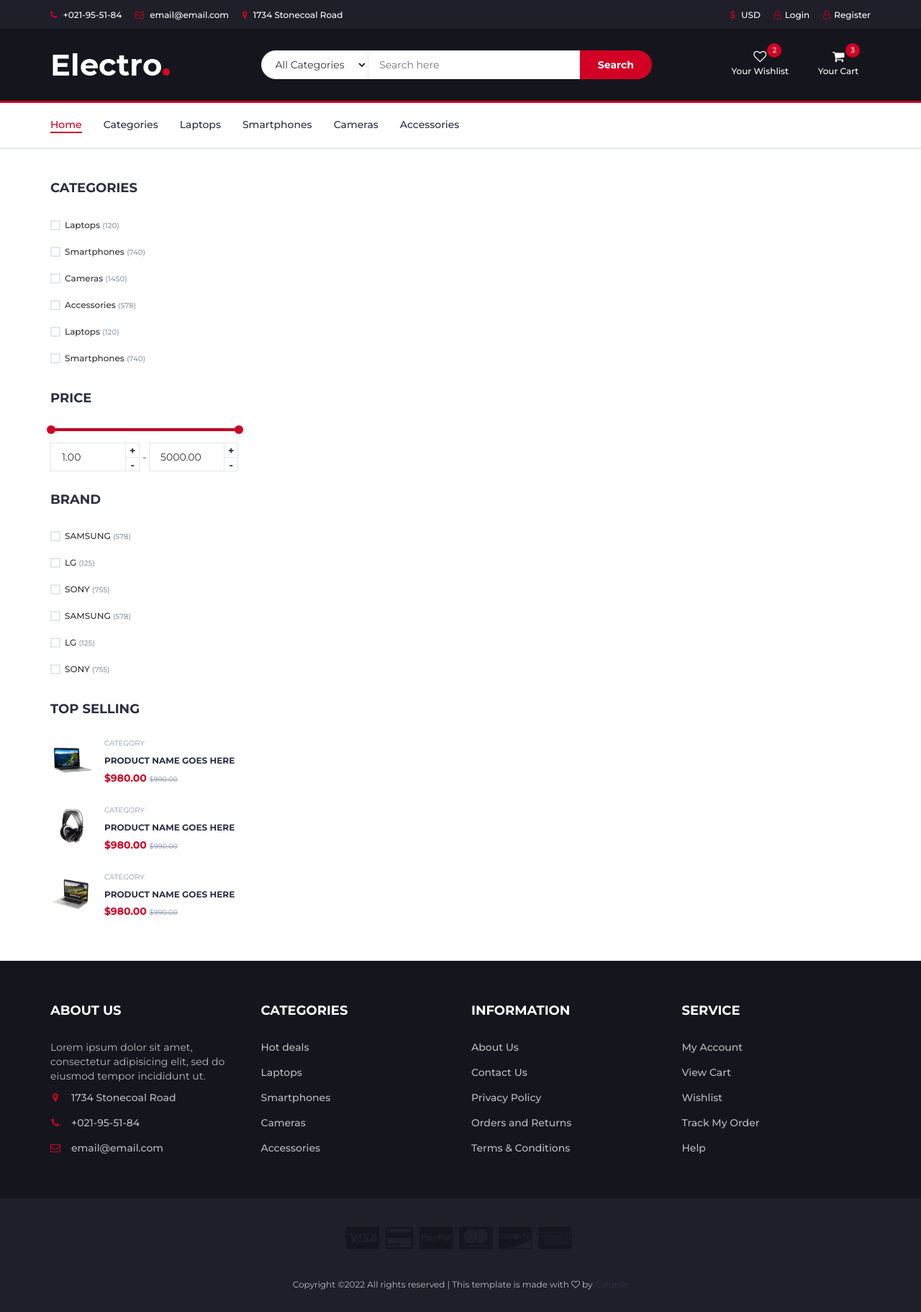
After one commit to StoianBodurov/electro-shop, a Django app: page /store/1 in a window 1280 px wide. The commit adds this page. Shown: the whole page at 72% size. Run offline with Django 4.2, Linux system fonts and the light colour scheme; data that the repository does not hold is empty; some libraries are stand-ins or nearby versions.

Commit message:
Item view by categories

```diff
--- a/electroshop/settings.py
+++ b/electroshop/settings.py
@@ -138,5 +138,5 @@
 MEDIA_ROOT = BASE_DIR / 'media'
 
 AUTH_USER_MODEL = 'accounts.StoreUser'
-LOGOUT_REDIRECT_URL = 'home'
-LOGIN_REDIRECT_URL = 'home'
+LOGOUT_REDIRECT_URL = 'home page'
+LOGIN_REDIRECT_URL = 'home page'
--- a/electroshop/store_app/urls.py
+++ b/electroshop/store_app/urls.py
@@ -1,6 +1,7 @@
 from django.urls import path
 
-from electroshop.store_app.views import LastAddedItemView, CreateItemView, EditItemView, DetailsItemView, DeleteItemView
+from electroshop.store_app.views import LastAddedItemView, CreateItemView, EditItemView, DetailsItemView, \
+    DeleteItemView, ListItemByCategoriesView
 
 urlpatterns = (
     path('', LastAddedItemView.as_view(), name='home page'),
@@ -8,4 +9,5 @@
     path('edit/<int:pk>', EditItemView.as_view(), name='edit item'),
     path('details/<int:pk>', DetailsItemView.as_view(), name='details item'),
     path('delete/<int:pk>', DeleteItemView.as_view(), name='delete item'),
+    path('store/<str:categorie>', ListItemByCategoriesView.as_view(), name='store page'),
 )
--- a/electroshop/store_app/views.py
+++ b/electroshop/store_app/views.py
@@ -18,6 +18,25 @@
 
     def get_queryset(self):
         return Item.objects.all().order_by('-date_added')[:20]
+
+    def get_context_data(self, **kwargs):
+        context = super().get_context_data(**kwargs)
+        context['categories_name'] = self.categories_name
+        return context
+
+
+class ListItemByCategoriesView(ListView):
+    model = Item
+    template_name = 'store/store.html'
+    context_object_name = 'items'
+    paginate_by = 6
+    categories_name = ''
+
+    def get_queryset(self):
+        self.categories_name = self.kwargs['categorie']
+        if self.categories_name == 'all':
+            return Item.objects.order_by('-date_added')
+        return Item.objects.filter(categories=self.categories_name).order_by('-date_added')
 
     def get_context_data(self, **kwargs):
         context = super().get_context_data(**kwargs)
--- a/templates/common/nav.html
+++ b/templates/common/nav.html
@@ -5,12 +5,15 @@
         <div id="responsive-nav">
             <!-- NAV -->
             <ul class="main-nav nav navbar-nav">
-                <li class="active"><a href="#">Home</a></li>
-                <li><a href="#">Categories</a></li>
-                <li><a href="#">Laptops</a></li>
-                <li><a href="#">Smartphones</a></li>
-                <li><a href="#">Cameras</a></li>
-                <li><a href="#">Accessories</a></li>
+                <li class="active"><a href="{% url 'home page' %}">Home</a></li>
+                <li><a href="{% url 'store page' 'all'%}">Categories</a></li>
+                <li><a href="{% url 'store page' 'laptops'%}">Laptops</a></li>
+                <li><a href="{% url 'store page' 'smartphones'%}">Smartphones</a></li>
+                <li><a href="{% url 'store page' 'cameras'%}">Cameras</a></li>
+                <li><a href="{% url 'store page' 'accessories'%}">Accessories</a></li>
+                {% if request.user.is_staff %}
+                    <li><a href="{% url 'create item' %}">Add Item</a></li>
+                {% endif %}
             </ul>
             <!-- /NAV -->
         </div>
--- a/templates/item/item card.html
+++ b/templates/item/item card.html
@@ -10,7 +10,7 @@
     </div>
     <div class="product-body">
         <p class="product-category">{{ item.categories }}</p>
-        <h3 class="product-name"><a href="#">{{ item.brand }} - {{ item.model }}</a></h3>
+        <h3 class="product-name"><a href="{% url 'details item' item.id%}">{{ item.brand }} - {{ item.model }}</a></h3>
         <h4 class="product-price">${{ item.price }}
             {#            <del class="product-old-price">$990.00</del>#}
         </h4>
@@ -30,6 +30,6 @@
         {#        </div>#}
     </div>
     <div class="add-to-cart">
-        <button class="add-to-cart-btn"><i class="fa fa-shopping-cart"></i> add to cart</button>
+        <a href="{% url 'details item' item.id%}"><button class="add-to-cart-btn"><i class="fa fa-shopping-cart"></i>Details</button></a>
     </div>
 </div>
--- /dev/null
+++ b/templates/store/store.html
@@ -0,0 +1,238 @@
+{% extends 'base.html' %}
+{% block content %}
+
+    <div class="section">
+        <!-- container -->
+        <div class="container">
+            <!-- row -->
+            <div class="row">
+                <!-- ASIDE -->
+                <div id="aside" class="col-md-3">
+                    <!-- aside Widget -->
+                    <div class="aside">
+                        <h3 class="aside-title">Categories</h3>
+                        <div class="checkbox-filter">
+
+                            <div class="input-checkbox">
+                                <input type="checkbox" id="category-1">
+                                <label for="category-1">
+                                    <span></span>
+                                    Laptops
+                                    <small>(120)</small>
+                                </label>
+                            </div>
+
+                            <div class="input-checkbox">
+                                <input type="checkbox" id="category-2">
+                                <label for="category-2">
+                                    <span></span>
+                                    Smartphones
+                                    <small>(740)</small>
+                                </label>
+                            </div>
+
+                            <div class="input-checkbox">
+                                <input type="checkbox" id="category-3">
+                                <label for="category-3">
+                                    <span></span>
+                                    Cameras
+                                    <small>(1450)</small>
+                                </label>
+                            </div>
+
+                            <div class="input-checkbox">
+                                <input type="checkbox" id="category-4">
+                                <label for="category-4">
+                                    <span></span>
+                                    Accessories
+                                    <small>(578)</small>
+                                </label>
+                            </div>
+
+                            <div class="input-checkbox">
+                                <input type="checkbox" id="category-5">
+                                <label for="category-5">
+                                    <span></span>
+                                    Laptops
+                                    <small>(120)</small>
+                                </label>
+                            </div>
+
+                            <div class="input-checkbox">
+                                <input type="checkbox" id="category-6">
+                                <label for="category-6">
+                                    <span></span>
+                                    Smartphones
+                                    <small>(740)</small>
+                                </label>
+                            </div>
+                        </div>
+                    </div>
+                    <!-- /aside Widget -->
+
+                    <!-- aside Widget -->
+                    <div class="aside">
+                        <h3 class="aside-title">Price</h3>
+                        <div class="price-filter">
+                            <div id="price-slider"></div>
+                            <div class="input-number price-min">
+                                <input id="price-min" type="number">
+                                <span class="qty-up">+</span>
+                                <span class="qty-down">-</span>
+                            </div>
+                            <span>-</span>
+                            <div class="input-number price-max">
+                                <input id="price-max" type="number">
+                                <span class="qty-up">+</span>
+                                <span class="qty-down">-</span>
+                            </div>
+                        </div>
+                    </div>
+                    <!-- /aside Widget -->
+
+                    <!-- aside Widget -->
+                    <div class="aside">
+                        <h3 class="aside-title">Brand</h3>
+                        <div class="checkbox-filter">
+                            <div class="input-checkbox">
+                                <input type="checkbox" id="brand-1">
+                                <label for="brand-1">
+                                    <span></span>
+                                    SAMSUNG
+                                    <small>(578)</small>
+                                </label>
+                            </div>
+                            <div class="input-checkbox">
+                                <input type="checkbox" id="brand-2">
+                                <label for="brand-2">
+                                    <span></span>
+                                    LG
+                                    <small>(125)</small>
+                                </label>
+                            </div>
+                            <div class="input-checkbox">
+                                <input type="checkbox" id="brand-3">
+                                <label for="brand-3">
+                                    <span></span>
+                                    SONY
+                                    <small>(755)</small>
+                                </label>
+                            </div>
+                            <div class="input-checkbox">
+                                <input type="checkbox" id="brand-4">
+                                <label for="brand-4">
+                                    <span></span>
+                                    SAMSUNG
+                                    <small>(578)</small>
+                                </label>
+                            </div>
+                            <div class="input-checkbox">
+                                <input type="checkbox" id="brand-5">
+                                <label for="brand-5">
+                                    <span></span>
+                                    LG
+                                    <small>(125)</small>
+                                </label>
+                            </div>
+                            <div class="input-checkbox">
+                                <input type="checkbox" id="brand-6">
+                                <label for="brand-6">
+                                    <span></span>
+                                    SONY
+                                    <small>(755)</small>
+                                </label>
+                            </div>
+                        </div>
+                    </div>
+                    <!-- /aside Widget -->
+
+                    <!-- aside Widget -->
+                    <div class="aside">
+                        <h3 class="aside-title">Top selling</h3>
+                        <div class="product-widget">
+                            <div class="product-img">
+                                <img src="./img/product01.png" alt="">
+                            </div>
+                            <div class="product-body">
+                                <p class="product-category">Category</p>
+                                <h3 class="product-name"><a href="#">product name goes here</a></h3>
+                                <h4 class="product-price">$980.00
+                                    <del class="product-old-price">$990.00</del>
+                                </h4>
+                            </div>
+                        </div>
+
+                        <div class="product-widget">
+                            <div class="product-img">
+                                <img src="./img/product02.png" alt="">
+                            </div>
+                            <div class="product-body">
+                                <p class="product-category">Category</p>
+                                <h3 class="product-name"><a href="#">product name goes here</a></h3>
+                                <h4 class="product-price">$980.00
+                                    <del class="product-old-price">$990.00</del>
+                                </h4>
+                            </div>
+                        </div>
+
+                        <div class="product-widget">
+                            <div class="product-img">
+                                <img src="./img/product03.png" alt="">
+                            </div>
+                            <div class="product-body">
+                                <p class="product-category">Category</p>
+                                <h3 class="product-name"><a href="#">product name goes here</a></h3>
+                                <h4 class="product-price">$980.00
+                                    <del class="product-old-price">$990.00</del>
+                                </h4>
+                            </div>
+                        </div>
+                    </div>
+                    <!-- /aside Widget -->
+                </div>
+                <!-- /ASIDE -->
+
+                <!-- STORE -->
+                <div id="store" class="col-md-9">
+
+                    <!-- store products -->
+                    <div class="row">
+                        <!-- product -->
+                        {% for item in items %}
+                            <div class="col-md-4 col-xs-6">
+                                {% include 'item/item card.html' %}
+                            </div>
+
+                            <div class="clearfix visible-sm visible-xs"></div>
+                        {% endfor %}
+                        <!-- /store products -->
+                    </div>
+                        <!-- store bottom filter -->
+                        <div class="store-filter clearfix">
+                            <ul class="store-pagination">
+
+                                {% if page_obj.has_previous %}
+                                    <li><a href="?page=1">&laquo;</a></li>
+                                    <li><a href="?page={{ page_obj.previous_page_number }}"><i
+                                            class="fa fa-angle-left"></i></a>
+                                    </li>
+                                {% endif %}
+
+                                {% if page_obj.has_next %}
+                                    <li><a href="?page={{ page_obj.next_page_number }}"><i
+                                            class="fa fa-angle-right"></i></a>
+                                    </li>
+                                    <li><a href="?page={{ page_obj.paginator.num_pages }}">&raquo;</a></li>
+                                {% endif %}
+
+                            </ul>
+                        </div>
+                        <!-- /store bottom filter -->
+                    </div>
+                    <!-- /STORE -->
+                </div>
+                <!-- /row -->
+            </div>
+            <!-- /container -->
+        </div>
+{% endblock %}
```
Also changed, not shown: templates/item/details item.html (+18 -1 lines), 1 other file.
